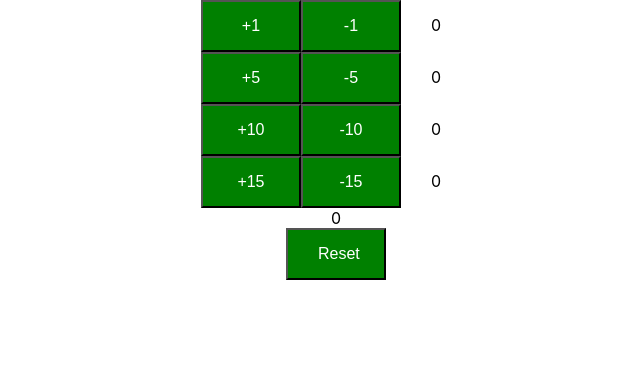
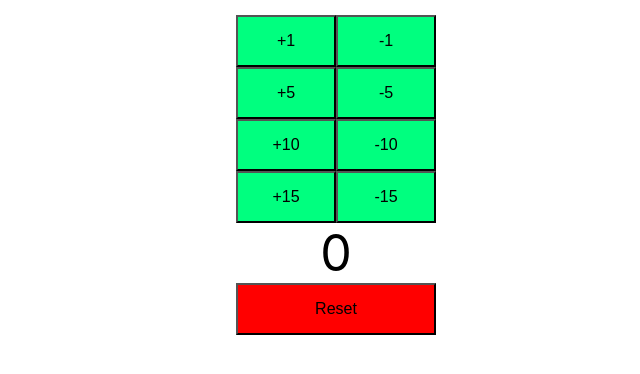
Before and after one commit to avinash273/todo-app, a React (Create React App) app: page / in a window 1280 px wide. Shown: the top 374 px of the page, without its empty margins (304-944 px from the left). Built offline with nearby package versions, Linux system fonts and the light colour scheme.

Commit message:
Counter complete

```diff
--- a/src/components/learning-examples/counter/counter.css
+++ b/src/components/learning-examples/counter/counter.css
@@ -1,12 +1,18 @@
-button{
-    font-size: 16px;
-    background-color: green;
-    padding: 15px 30px;
-    color: white;
-    width: 100px;
+button {
+    background-color: springgreen;
+    font-size : 16px;
+    padding : 15px 30px;
+    color : black;
+    width : 100px;
 }
-
 .count {
-    font-size: 16px;
-    padding: 15px 30px;
+    font-size : 50px;
+    padding : 15px 30px;
 }
+.reset {
+    background-color: red;
+    width : 200px;
+}
+body {
+    padding : 15px 30px;
+}
--- a/src/components/learning-examples/counter/counter.jsx
+++ b/src/components/learning-examples/counter/counter.jsx
@@ -11,6 +11,7 @@ class Counter extends Component {
         }
         this.increment = this.increment.bind(this);
         this.decrement = this.decrement.bind(this);
+        this.reset = this.reset.bind(this);
     }
 
     increment = (by) => {
@@ -31,16 +32,24 @@ class Counter extends Component {
         );
     }
 
+    reset = () => {
+        this.setState({
+            counter: 0
+        });
+    }
+
     render() {
         return (
-            <div className="counter">
+            <div className="layout">
                 <CounterButton by={1} incrementMethod={this.increment} decrementMethod={this.decrement}/>
                 <CounterButton by={5} incrementMethod={this.increment} decrementMethod={this.decrement}/>
                 <CounterButton by={10} incrementMethod={this.increment} decrementMethod={this.decrement}/>
                 <CounterButton by={15} incrementMethod={this.increment} decrementMethod={this.decrement}/>
-                <span className={"count"}>{this.state.counter}</span>
                 <div>
-                    <button>Reset</button>
+                    <span className="count">{this.state.counter}</span>
+                </div>
+                <div>
+                    <button className="reset" onClick={this.reset}>Reset</button>
                 </div>
             </div>
         );
@@ -48,43 +57,14 @@ class Counter extends Component {
 }
 
 class CounterButton extends Component {
-    constructor() {
-        super();
-        this.state = {
-            counter: 0
-        }
-    }
-
     render = () => {
         return (
-            <div className={"counter"}>
-                <button onClick={this.increment}>+{this.props.by}</button>
-                <button onClick={this.decrement}>-{this.props.by}</button>
-                <span className={"count"}>
-                    {this.state.counter}
-                </span>
+            <div>
+                <button onClick={() => this.props.incrementMethod(this.props.by)}>+{this.props.by}</button>
+                <button onClick={() => this.props.decrementMethod(this.props.by)}>-{this.props.by}</button>
             </div>
         );
     }
-
-    increment = () => {
-        console.log("increment from parent");
-        this.setState({
-            counter: this.state.counter + this.props.by
-        });
-
-        this.props.incrementMethod(this.props.by);
-    }
-
-    decrement = () => {
-        console.log("increment from parent");
-        this.setState({
-            counter: this.state.counter - this.props.by
-        });
-
-        this.props.decrementMethod(this.props.by);
-    }
-
 
 }
 
```
